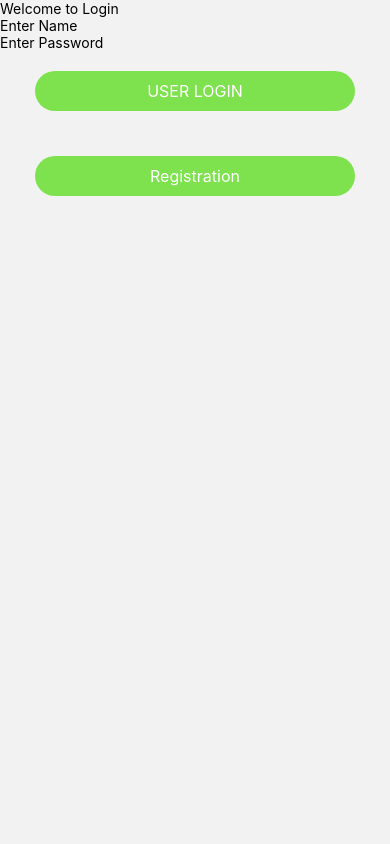
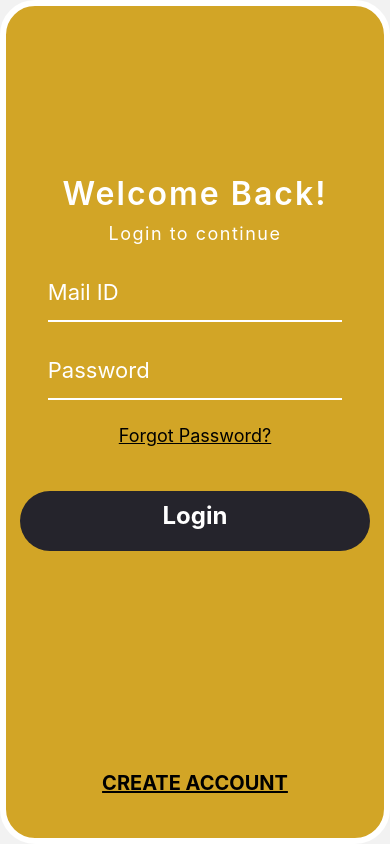
Before and after one commit to TeamXIT/TeamXFlyer, a React Native app: screen /LoginScreen in a window 390 px wide. Built offline with nearby package versions, Linux system fonts and the light colour scheme.

Commit message:
changed login page

```diff
--- a/Screens/Authn/LoginScreen.tsx
+++ b/Screens/Authn/LoginScreen.tsx
@@ -1,98 +1,90 @@
-import {
-    TouchableOpacity,
-    Text,
-    StyleSheet,
-    GestureResponderEvent,
-    Alert,
-    View
-} from "react-native";
-import React, { useState, createRef } from 'react';
-import { TextInput } from "react-native-gesture-handler";
-import AsyncStorage from "@react-native-async-storage/async-storage";
-
-const LoginScreen = ({ navigation }) => {
-
-    const [intValue, setIntValue] = useState(0);
-    const [strungValue, setStringValue] = useState('');
-    const [boolValue, setBoolValue] = useState(false);
-
-    const [name, setName] = useState('');
-    const [password, setPassword] = useState('');
-
-    function handleSubmitPress(): void {
-        if (!name) {
-            Alert.alert("Invalid", "Enter User Name");
+import { StatusBar } from 'react-native';
+import { StyleSheet, Text, View, Image, TouchableOpacity, ImageBackground, TextBase, TextInput, Alert, Pressable, } from 'react-native';
+import { NavigationContainer } from '@react-navigation/native';
+import { createStackNavigator } from '@react-navigation/stack'
+import { useState } from 'react';
+const Stack = createStackNavigator()
+export default function Login({ navigation }) {
+    const [mailID, setmailID] = useState('');
+    const [password,setpassword] = useState('');
+    const onSubmit = () => {
+        if (!mailID) {
+            Alert.alert('Invalid', 'Enter User Name:');
             return;
         }
         if (!password) {
-            Alert.alert("Invalid", "Enter password");
+            Alert.alert('Invalid', 'Enter Password:');
             return;
         }
-        Alert.alert("Valid", "Success!");
-        //AsyncStorage.setItem('user_id', name);
-    }
-
-    function handleNavigationPress(): void {
-        navigation.navigate('RegisterScreen')
+        Alert.alert('Valid','Success')
     }
 
     return (
-        <View>
-            <Text>Welcome to Login</Text>
+        <View style={styles.container}>
+            <Text style={styles.content}>Welcome Back!</Text>
+            <Text style={{color:'#fff',fontSize:18,letterSpacing:1.5,marginBottom:15,marginTop:10}}>Login to continue</Text>
+            <TextInput placeholder='Mail ID' placeholderTextColor="#fff" style={styles.input} onChangeText={(malID) => { setmailID(mailID) }}></TextInput>
 
-            <TextInput placeholder="Enter Name" onChangeText={(name) => {
-                console.log(name);
-                setName(name);
-            }} style={{ borderColor: '#EDC7C6' }} />
-            <Text></Text>
-            <TextInput placeholder="Enter Password" onChangeText={(password) => {
-                console.log(password);
-                setPassword(password);
-            }} style={{ borderColor: '#EDC7C6' }} />
-            <TouchableOpacity
-                style={styles.buttonStyle}
-                activeOpacity={0.5}
-                onPress={handleSubmitPress}>
-                <Text style={styles.buttonTextStyle}>USER LOGIN</Text>
-            </TouchableOpacity>
-            <TouchableOpacity
-                style={styles.buttonStyle}
-                activeOpacity={0.5}
-                onPress={handleNavigationPress}>
-                <Text style={styles.buttonTextStyle}>Registration</Text>
-            </TouchableOpacity>
+            <TextInput placeholder='Password' placeholderTextColor="#fff" style={styles.input} onChangeText={(password) => { setpassword(password) }}></TextInput>
+           <Pressable onPress={()=>{Alert.alert('forgot Password')}}>
+           <Text style={{color:'#000',fontSize:18,textDecorationLine:'underline', marginBottom:25,marginTop:10}}>Forgot Password?</Text>
+           </Pressable>
+            <TouchableOpacity style={styles.button} onPress={onSubmit}><Text style={styles.buttonText }>Login</Text></TouchableOpacity>
+            <Pressable onPress={()=>{navigation.navigate('RegisterScreen')}}>
+           <Text style={{color:'#000',fontSize:20,fontWeight:'bold',textDecorationLine:'underline', marginBottom:25,marginTop:220}}>CREATE ACCOUNT</Text>
+           </Pressable>
         </View>
-    )
-};
-
-export default LoginScreen;
+    );
+}
 
 const styles = StyleSheet.create({
-    mainContainer: {
+    container: {
         flex: 1,
+        backgroundColor: '#D2A526',
+        alignItems: 'center',
         justifyContent: 'center',
-        backgroundColor: "#000000",
-        alignContent: 'center',
-        paddingLeft: 25,
-        paddingRight: 25,
+        borderWidth: 6,
+        padding:5,
+        borderColor: 'white',
+        borderRadius:35,
+        position:'relative',
+
+
     },
-    buttonStyle: {
-        backgroundColor: '#7DE24E',
-        borderWidth: 0,
-        color: '#FFFFFF',
-        borderColor: '#7DE24E',
-        height: 40,
-        alignItems: 'center',
-        borderRadius: 30,
-        marginLeft: 35,
-        marginRight: 35,
-        marginTop: 20,
-        marginBottom: 25,
+    button: {
+        backgroundColor: '#25242C',
+        padding: 10,
+        height:60,
+        width: 350,
+        borderRadius: 35,
+        marginBottom: 20,
+        top: 20,
+
     },
-    buttonTextStyle: {
-        color: '#FFFFFF',
-        paddingVertical: 10,
-        fontSize: 16,
+    buttonText: {
+        color: 'white',
+        fontSize: 24,
+        textAlign: 'center',
+        fontWeight: 'bold',
     },
+    input:{
+        borderBottomWidth: 2,
+        borderBottomColor: 'white',
+        paddingVertical: 5,
+        color:'#fff',
+        margin:15,
+        width:'80%',
+        paddingBottom:15,
+        fontSize: 22,
 
+    },
+    content:{
+        fontSize:32,
+        color:'#fff',
+        marginTop:150,
+        fontWeight:'600',
+        letterSpacing:2
+
+
+    }
 });
```
